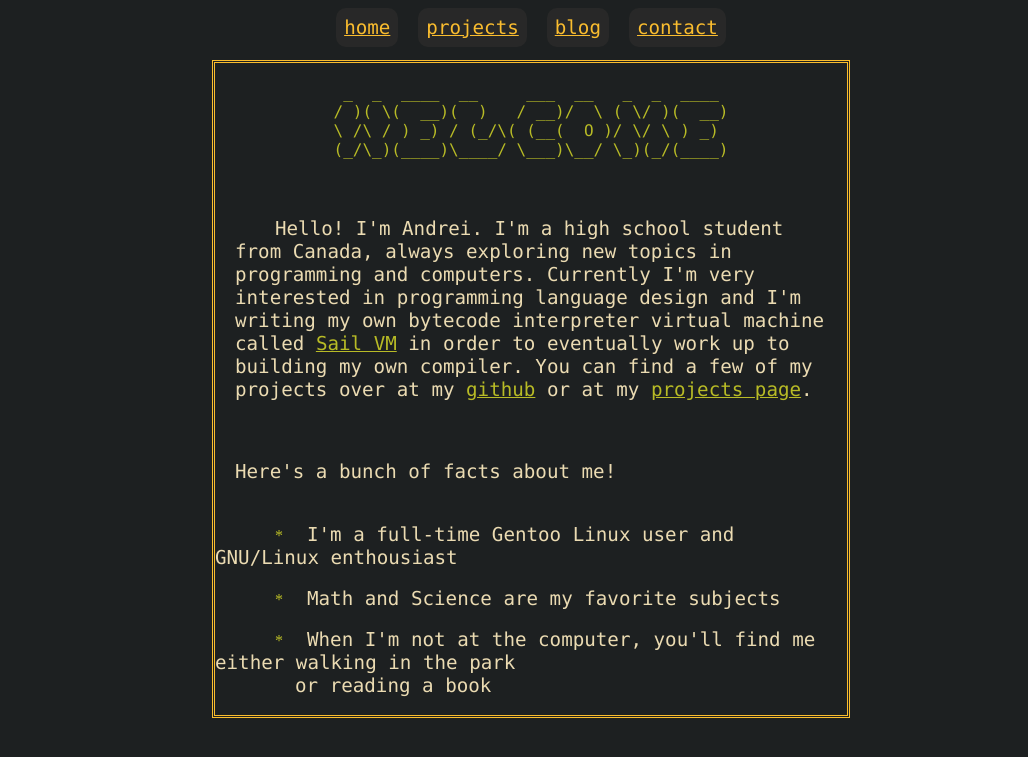
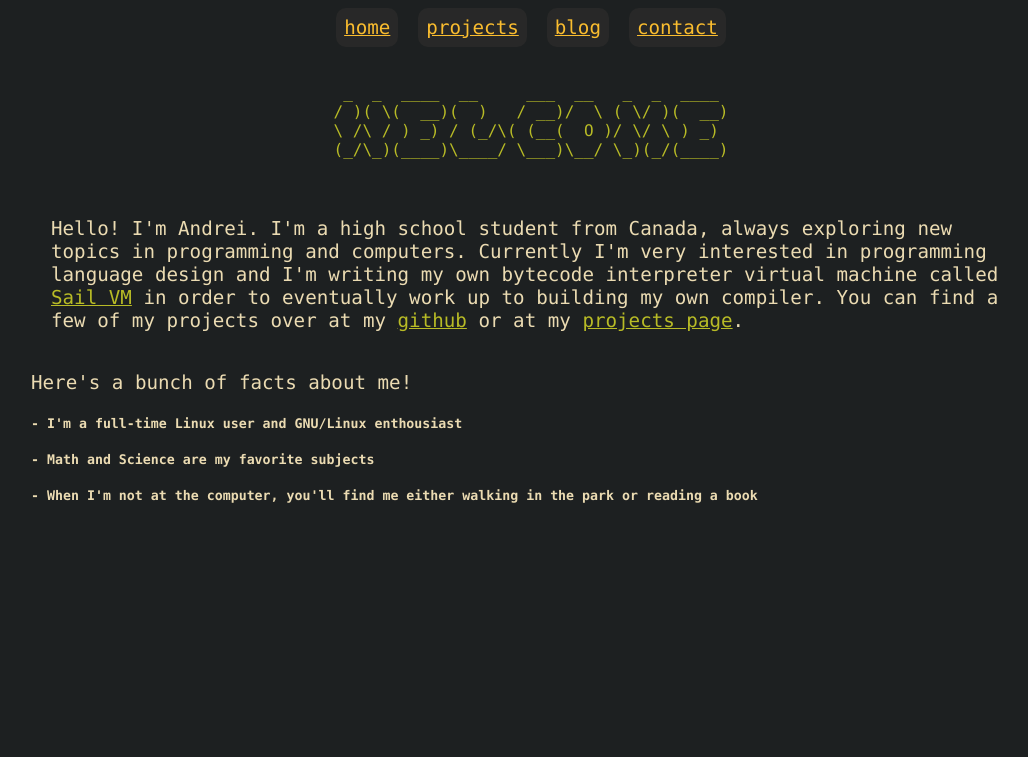
Before and after one commit to AndreiSva/personal-site, a Flask app: page / in a window 1280 px wide. Shown: the top 757 px of the page, without its empty margins (109-1137 px from the left). Run offline with Flask 2, Linux system fonts and the light colour scheme.

Commit message:
made app.py use environment variables for the path and changed some design

```diff
--- a/app.py
+++ b/app.py
@@ -3,7 +3,7 @@
 import os.path
 
 app = Flask(__name__)
-dirpath = "/".join(os.path.realpath(__file__).split("/")[0:len(os.path.realpath(__file__).split("/")) - 1]) + "/"
+dirpath = os.environ["ASitePATH"] + "/"
 
 @app.route("/")
 def root():
--- a/static/style.css
+++ b/static/style.css
@@ -102,6 +102,11 @@
 	border-radius: 10px;
 }
 
+.container {
+	max-width: 1000px;
+	margin: auto;
+}
+
 .flex-container {
 	width: 75%;
 	margin: auto;
--- a/templates/home.html
+++ b/templates/home.html
@@ -1,19 +1,19 @@
 {% extends "basic.html" %}
 {% block content %}
-    <div class="card">
 	<pre class="card-title">
  _  _  ____  __     ___  __   _  _  ____
 / )( \(  __)(  )   / __)/  \ ( \/ )(  __)
 \ /\ / ) _) / (_/\( (__(  O )/ \/ \ ) _)
 (_/\_)(____)\____/ \___)\__/ \_)(_/(____)
 	</pre>
+	<div class="container">
 			<p class="card-body">
-	<span class="tab"></span>Hello! I'm Andrei. I'm a high school student from Canada, always exploring new topics in programming and computers. Currently I'm very interested in programming language design and I'm writing my own bytecode interpreter virtual machine called <a href="https://github.com/AndreiSva/Sail-VM">Sail VM</a> in order to eventually work up to building my own compiler. You can find a few of my projects over at my <a href="https://github.com/AndreiSva">github</a> or at my <a href={{ url_for('projects') }}>projects page</a>.
+				Hello! I'm Andrei. I'm a high school student from Canada, always exploring new topics in programming and computers. Currently I'm very interested in programming language design and I'm writing my own bytecode interpreter virtual machine called <a href="https://github.com/AndreiSva/Sail-VM">Sail VM</a> in order to eventually work up to building my own compiler. You can find a few of my projects over at my <a href="https://github.com/AndreiSva">github</a> or at my <a href={{ url_for('projects') }}>projects page</a>.
 			</p>
-	<p class="card-body"> Here's a bunch of facts about me!</p>
-	<span class="tab"></span><span style="color: var(--green);" class="card-body">*</span> <p style="display: inline"> I'm a full-time Gentoo Linux user and GNU/Linux enthousiast</p><br><br>
-	<span class="tab"></span><span style="color: var(--green);" class="card-body">*</span> <p style="display: inline"> Math and Science are my favorite subjects</p><br><br>
-	<span class="tab"></span><span style="color: var(--green);" class="card-body">*</span> <p style="display: inline"> When I'm not at the computer, you'll find me either walking in the park<br> <span class="tab"></span><span class="tab"></span>or reading a book</p><br><br>
+		<p>Here's a bunch of facts about me!</p>
+			<h5 style="display: inline">- I'm a full-time Linux user and GNU/Linux enthousiast</h5><br><br>
+			<h5 style="display: inline">- Math and Science are my favorite subjects</h5><br><br>
+			<h5 style="display: inline">- When I'm not at the computer, you'll find me either walking in the park or reading a book</p><br><br>
 		</div>
 		<br>
 		{% if post != None %}
@@ -25,5 +25,6 @@
 			<h4 class="card-subtitle">{{ post["date"] }}</h4>
 			<p class="card-body"><span class="tab"></span>{{ post["description"] }}</p>
 		</div>
+	</div>
     {% endif %}
 {% endblock %}
```
Lines whose indentation alone changed are shown as unchanged.
